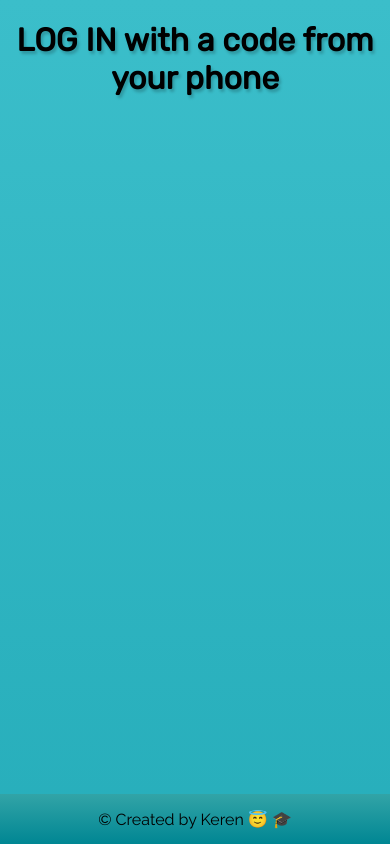
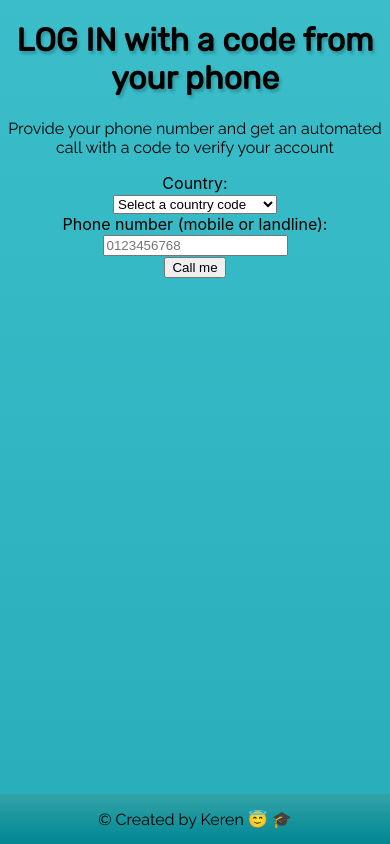
Before and after one commit to kerenKi/chat-app--client, a React (Create React App) app: page /verifyPhone in a window 390 px wide. Built offline with nearby package versions, Linux system fonts and the light colour scheme; a web font is replaced by a local one; what socketset would draw is missing.

Commit message:
Form to insert phone number

```diff
--- a/src/actions/sendNumber.js
+++ b/src/actions/sendNumber.js
@@ -8,23 +8,24 @@ export const verifyNumber = (full_number) => ({
 })
 
 export const sendNumber = (full_number) => (dispatch) => {
-  return request
-  .post('http://localhost:4000/verify')
-  .send({
-    country_code: full_number.country_code,
-    phone_number: full_number.phone_number
-  })
-  .then(response => {
-    dispatch(verifyNumber(response.body))
-  })
-  .catch(error => {
-    console.log(error)
-    if (error.status === 500) {
-      return alert('There seems to be a problem with the server')
-    }
-    if (error.status === 400) {
-      return alert("There is something wrong with your phone number")
-    }
-    return alert('Something went wrong, please try again')
-  })
+  console.log('dispatch:', full_number)
+  // return request
+  // .post('http://localhost:4000/verify')
+  // .send({
+  //   country_code: full_number.country_code,
+  //   phone_number: full_number.phone_number
+  // })
+  // .then(response => {
+  //   dispatch(verifyNumber(response.body))
+  // })
+  // .catch(error => {
+  //   console.log(error)
+  //   if (error.status === 500) {
+  //     return alert('There seems to be a problem with the server')
+  //   }
+  //   if (error.status === 400) {
+  //     return alert("There is something wrong with your phone number")
+  //   }
+  //   return alert('Something went wrong, please try again')
+  // })
 }
--- a/src/components/Signup/SignupForm.js
+++ b/src/components/Signup/SignupForm.js
@@ -10,7 +10,7 @@ function SignupForm(props) {
         <label>User name: </label>
           <input type="text" name="user_name" required value={props.values.user_name} onChange={props.onChange}></input>
 
-         <label>Email address: </label>
+          <label>Email address: </label>
           <input type="email" name="email" required value={props.values.email} onChange={props.onChange}></input>
 
           <label>Password: </label>
--- a/src/components/Signup/index.js
+++ b/src/components/Signup/index.js
@@ -16,7 +16,7 @@ class SignupContainer extends Component {
     })
   }
 
-   onSubmit = (event) => {
+  onSubmit = (event) => {
     event.preventDefault()
     this.props.signupUser(this.state)
     this.setState({
@@ -24,7 +24,7 @@ class SignupContainer extends Component {
       email: '',
       password: '',
     })
-   }
+  }
 
   render() {
       return (
--- a/src/components/VerifyPhoneNumber/VerifyPhoneForm.js
+++ b/src/components/VerifyPhoneNumber/VerifyPhoneForm.js
@@ -4,6 +4,50 @@ function VerifyPhoneForm(props) {
 
     return (<div>
         <h1>LOG IN with a code from your phone</h1>
+        <p>Provide your phone number and get an automated call with a code to verify your account</p>
+        <form onSubmit={props.onSubmit}>
+        <div>
+        <label>Country:</label>
+        <br />
+        <select name="country_code" value={props.values.country_code} onChange={props.onChange}>
+            <option value="">Select a country code</option>
+            <option value="43">Austria (+43)</option>
+            <option value="32">Belgium (+32)</option>
+            <option value="591">Bolivia (+591)</option>
+            <option value="855">Cambodia (+855)</option>
+            <option value="57">Colombia (+57)</option>
+            <option value="385">Croatia (+385)</option>
+            <option value="357">Cyprus (+357)</option>
+            <option value="593">Ecuador (+593)</option>
+            <option value="20">Egypt (+20)</option>
+            <option value="251">Ethiopia (+251)</option>
+            <option value="33">France (+33)</option>
+            <option value="49">Germany (+49)</option>
+            <option value="972">Israel (+972)</option>
+            <option value="39">Italy (+39)</option>
+            <option value="95">Myanmar [Burma] (+95)</option>
+            <option value="31">Netherlands (+31)</option>
+            <option value="51">Peru (+51)</option>
+            <option value="48">Poland (+48)</option>
+            <option value="40">Romania (+40)</option>
+            <option value="386">Slovenia (+386)</option>
+            <option value="34">Spain (+34)</option>
+            <option value="66">Thailand (+66)</option>
+            <option value="44">United Kingdom (+44)</option>
+            <option value="1">United States (+1)</option>
+            <option value="379">Vatican City (+379)</option>
+            <option value="84">Vietnam (+84)</option>
+        </select>
+    </div>
+    <div>
+        <label>Phone number (mobile or landline):</label>
+        <br />
+        <input type="tel" name="phone_number" placeholder="0123456768" value={props.values.phone_number} onChange={props.onChange}/>
+    </div>
+    <div>
+        <button type="submit">Call me</button>
+    </div>
+</form>
     </div> )
     }
 
--- a/src/components/VerifyPhoneNumber/index.js
+++ b/src/components/VerifyPhoneNumber/index.js
@@ -19,6 +19,7 @@ class VerifyPhoneNumber extends Component {
 
   onSubmit = (event) => {
     event.preventDefault()
+    console.log(this.state)
     this.props.sendNumber(this.state)
     this.setState({
       country_code: '',
--- a/src/components/loginForm/loginForm.js
+++ b/src/components/loginForm/loginForm.js
@@ -1,6 +1,5 @@
 import React from 'react';
 import {Link} from 'react-router-dom'
-import VerifyPhoneNumber from '../VerifyPhoneNumber'
 
 function LoginForm(props) {
 
```
